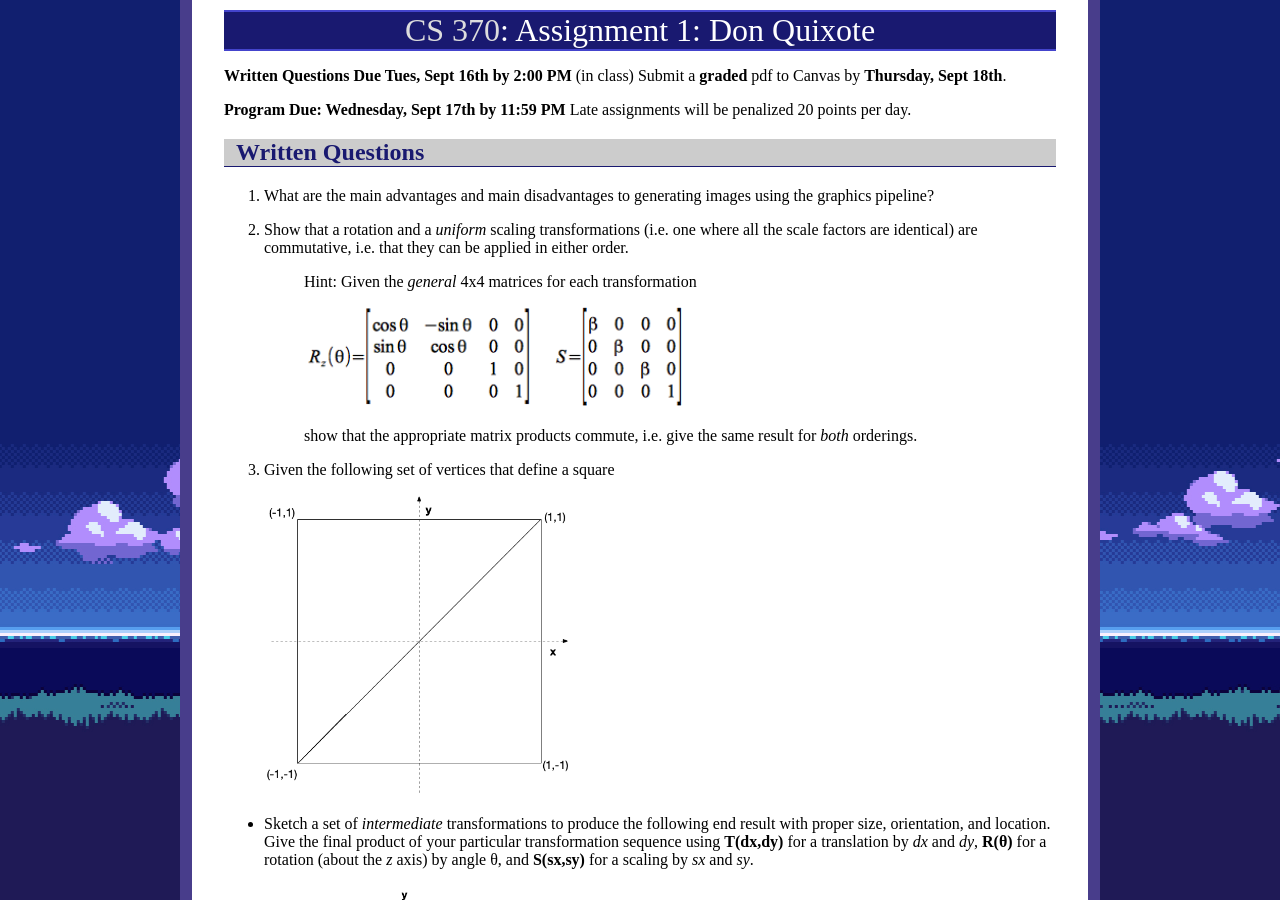
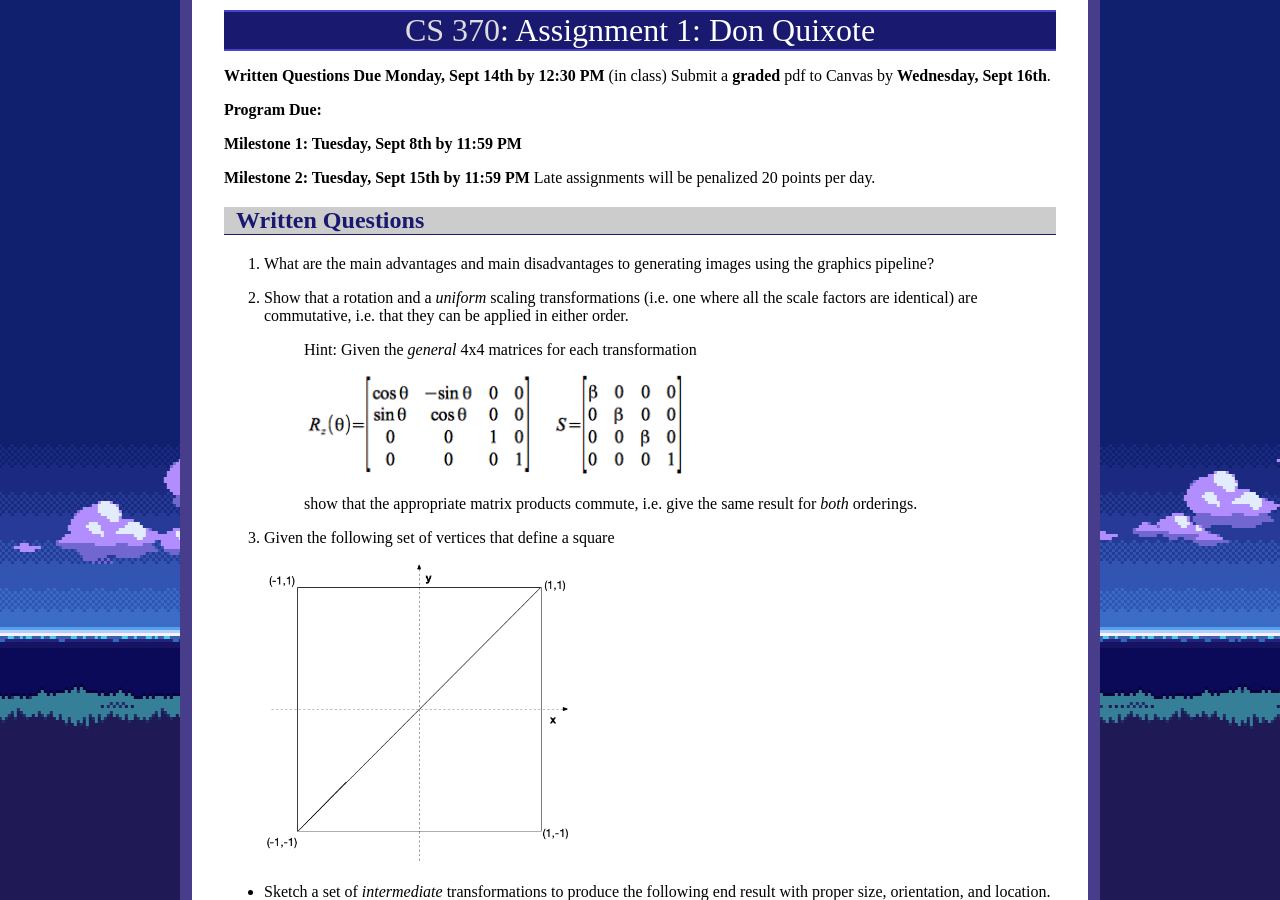
Before and after one commit to ycpcs/cs370-fall2026, a Jekyll site: the page built from assign/assign01.md, in a window 1280 px wide and 900 px high. Built offline with Jekyll 4.4.1, drawn with Linux system fonts in a browser that asks for light colours; some of the changed text lies outside the part shown.

Commit message:
add assigns
add assigns

```diff
--- a/assign/assign01.md
+++ b/assign/assign01.md
@@ -3,9 +3,13 @@ layout: default
 title: "Assignment 1: Don Quixote"
 ---
 
-**Written Questions Due Tues, Sept 16th by 2:00 PM** (in class) Submit a **graded** pdf to Canvas by **Thursday, Sept 18th**.
+**Written Questions Due Monday, Sept 14th by 12:30 PM** (in class) Submit a **graded** pdf to Canvas by **Wednesday, Sept 16th**.
 
-**Program Due: Wednesday, Sept 17th by 11:59 PM** Late assignments will be penalized 20 points per day.
+**Program Due:**
+
+**Milestone 1: Tuesday, Sept 8th by 11:59 PM**
+
+**Milestone 2: Tuesday, Sept 15th by 11:59 PM** Late assignments will be penalized 20 points per day.
 
 ## Written Questions
 
@@ -81,13 +85,18 @@ Write a program that draws a simple 2D "windmill" scene using OpenGL. A sample e
 
 **The program MUST compile to receive any credit** (so develop incrementally). **Be sure to comment all creativity at the top of the source file.**
 
+**Milestone 1** - 45 points
+
 -   Create square object - 5 points
--   Create triangle object - 5 points
--   Create square color buffers - 7 points
--   Create triangle color buffers - 3 points
--   Draw shaded sky: 15 points
+-   Create square color buffers - 10 points
+-   Draw shaded sky: 10 points
 -   Draw shaded grass: 10 points
 -   Draw solid house: 10 points
+
+**Milestone 2** - 55 points
+
+-   Create triangle object - 5 points
+-   Create triangle color buffers - 5 points
 -   Draw fan: 15 points
 -   Draw shaded sun: 10 points
 -   Animation (keyboard, idle callbacks): 10 points
```
Also changed, not shown: assign/assign02.md (+19 -17 lines), assign/assign03.md (+20 -18 lines), assign/assign04.md (+20 -18 lines), assign/index.md (added, +18 -0 lines), assign/project.md (+2 -2 lines), img/CLionMacSettings1.png (deleted), img/CMakeCache.png (deleted), img/CMakeOSX.png (deleted), img/CMakeSilicon.png (deleted).
